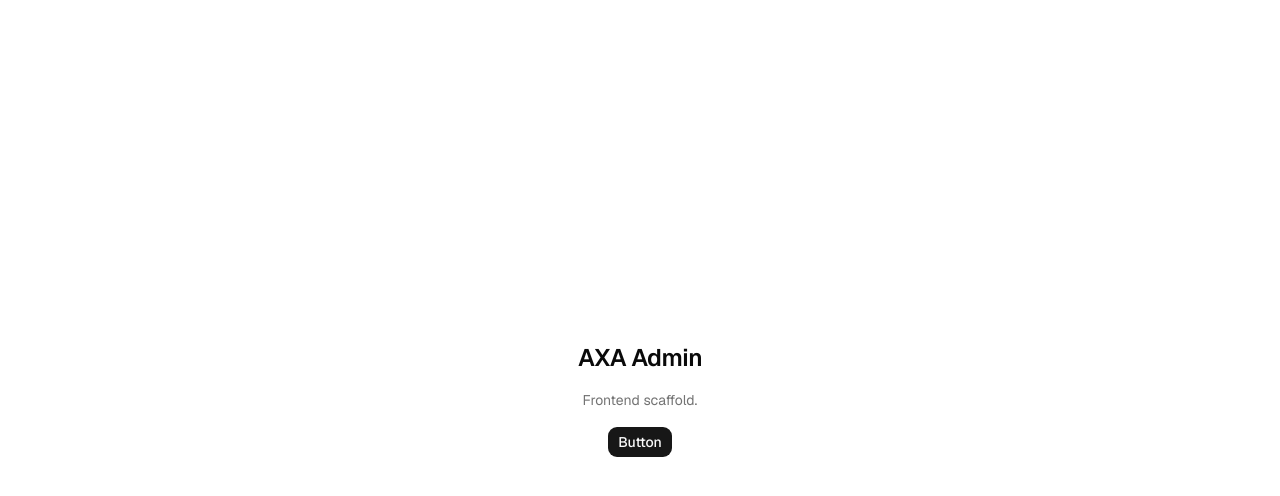
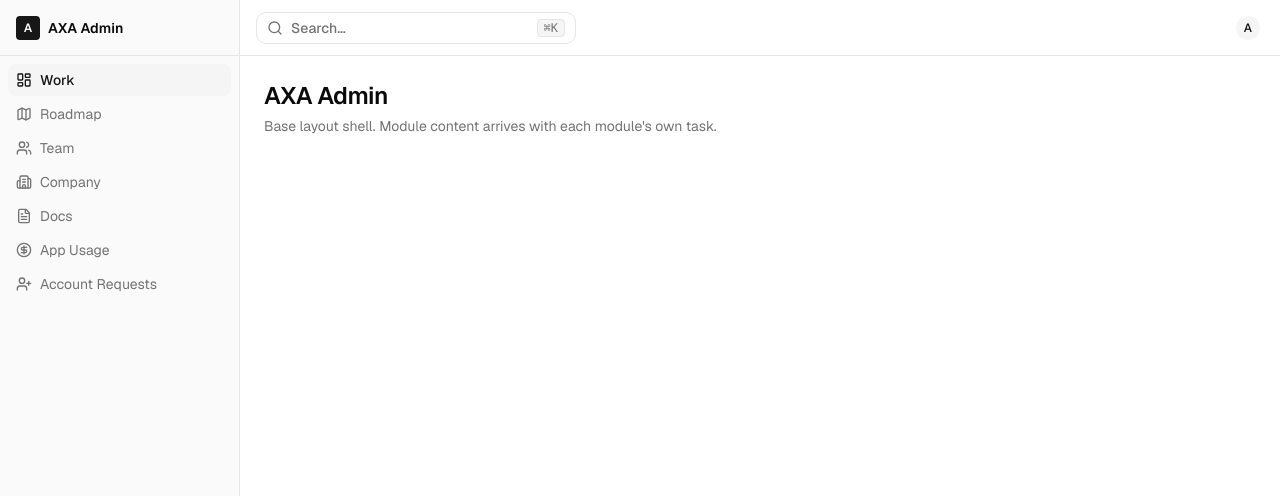
Before and after one commit to Tunaxa/axa-admin, a Next.js app in the folder frontend/: page / in a window 1280 px wide. Shown: the top 496 px of the page. Built offline with nearby package versions, Linux system fonts and the light colour scheme.

Commit message:
feat(frontend): wrap pages in the app shell

```diff
--- a/frontend/src/app/layout.tsx
+++ b/frontend/src/app/layout.tsx
@@ -1,6 +1,8 @@
 import type { Metadata } from 'next';
 import { Geist } from 'next/font/google';
 import { cn } from 'cn';
+
+import { AppShell } from '@/components/layout/app-shell';
 
 import './globals.css';
 
@@ -14,7 +16,9 @@
 export default function RootLayout({ children }: Readonly<{ children: React.ReactNode }>) {
   return (
     <html lang="en" className={cn('font-sans', geist.variable)} suppressHydrationWarning>
-      <body className="bg-background text-foreground min-h-svh antialiased">{children}</body>
+      <body className="bg-background text-foreground antialiased">
+        <AppShell>{children}</AppShell>
+      </body>
     </html>
   );
 }
--- a/frontend/src/app/page.tsx
+++ b/frontend/src/app/page.tsx
@@ -1,11 +1,10 @@
-import { Button } from '@/components/ui/button';
-
 export default function HomePage() {
   return (
-    <main className="flex min-h-svh flex-col items-center justify-center gap-4">
+    <div className="p-6">
       <h1 className="text-2xl font-semibold tracking-tight">AXA Admin</h1>
-      <p className="text-muted-foreground text-sm">Frontend scaffold.</p>
-      <Button>Button</Button>
-    </main>
+      <p className="text-muted-foreground mt-1 text-sm">
+        Base layout shell. Module content arrives with each module&apos;s own task.
+      </p>
+    </div>
   );
 }
```
